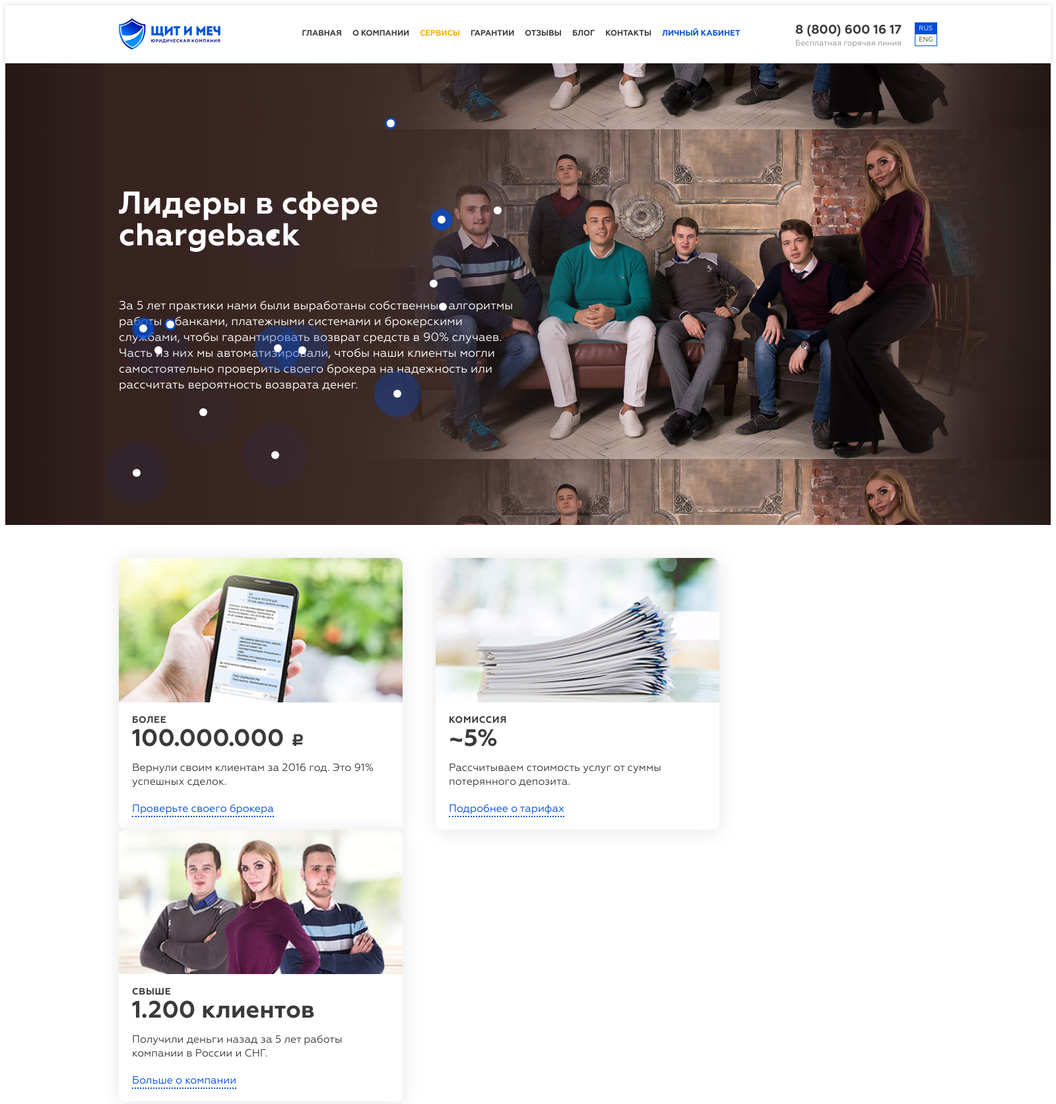
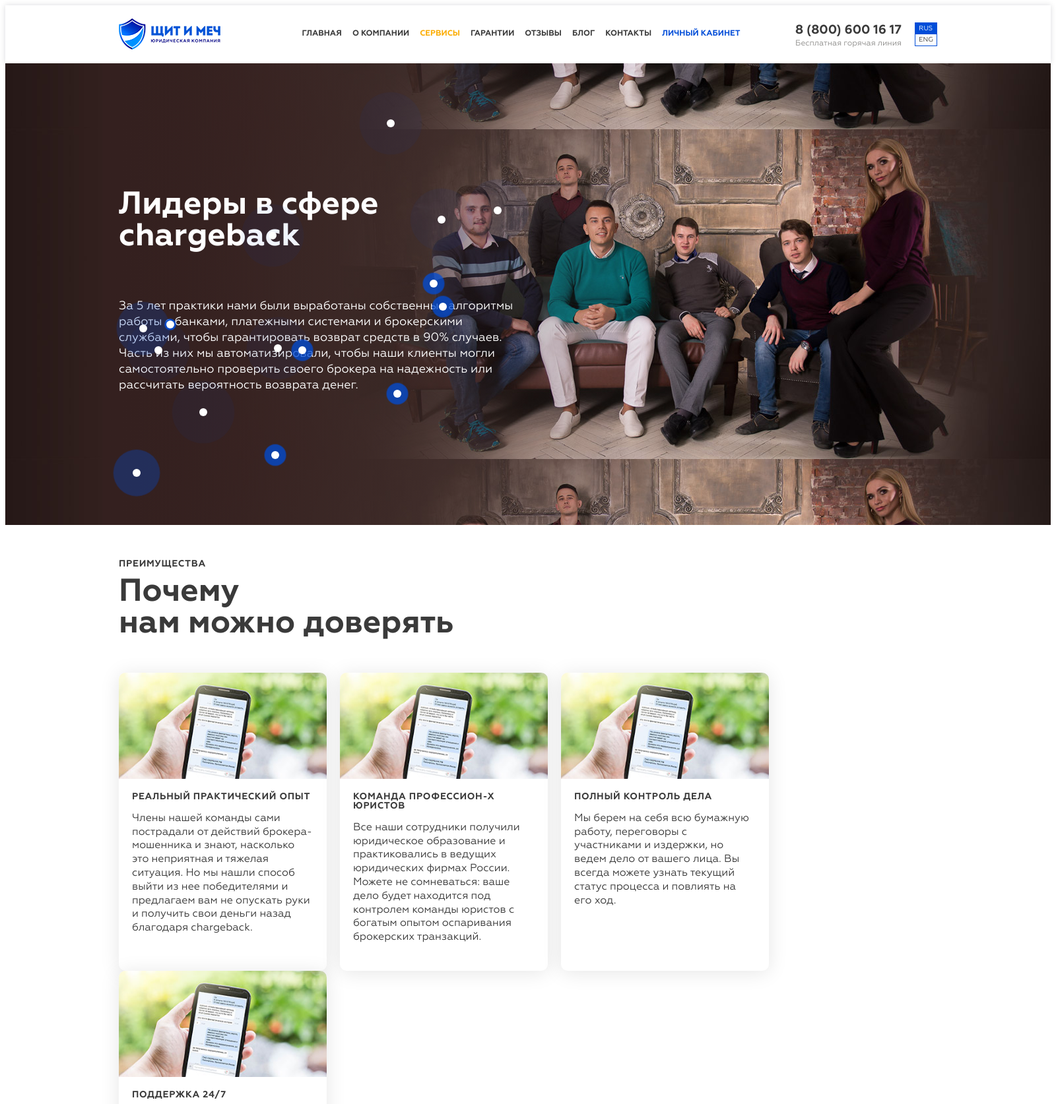
Before and after one commit to BulatSa/shield, a PHP site: page /about.php in a window 1600 px wide; the page is wider, and only the part inside the window is pictured. Shown: the top 1674 px of that part at 66% size. Run offline with PHP 8.4, Linux system fonts and the light colour scheme; style sheets or scripts are compiled from the project's sources; some libraries are stand-ins or nearby versions; some web fonts are replaced.

Commit message:
About part

```diff
--- a/about.php
+++ b/about.php
@@ -14,34 +14,44 @@
 
 <section class="s-panel-section">
 	<div class="container">
-		<div class="row-big">
-			<div class="grid-4 grid-12_s">
+		<div class="sec-title sec-title--bigmargin">
+			<div class="uptext">Преимущества</div>
+			<div class="h1">Почему<br>нам можно доверять</div>
+		</div>
+		<div class="row">
+			<div class="grid-3 grid-6_m grid-12_s">
 				<div class="panel">
 					<img src="/img/home/panel-1.jpg" alt="1" class="panel__img">
 					<div class="panel__content">
-						<div class="h2"><small>Более</small>100.000.000 <span class="rub-small">c</span></div>
-						<p class="panel__text">Вернули своим клиентам за 2016 год. Это 91% успешных сделок.</p>
-						<a href="#" class="link link--big">Проверьте своего брокера</a>
+						<div class="h2"><small>Реальный практический опыт</small></div>
+						<p class="panel__text">Члены нашей команды сами пострадали от действий брокера-мошенника и знают, насколько это неприятная и тяжелая ситуация. Но мы нашли способ выйти из нее победителями и предлагаем вам не опускать руки и получить свои деньги назад благодаря chargeback.</p>
 					</div>
 				</div>
 			</div>
-			<div class="grid-4 grid-12_s">
+			<div class="grid-3 grid-6_m grid-12_s">
 				<div class="panel">
-					<img src="/img/home/panel-2.jpg" alt="1" class="panel__img">
+					<img src="/img/home/panel-1.jpg" alt="1" class="panel__img">
 					<div class="panel__content">
-						<div class="h2"><small>Комиссия</small>~5%</div>
-						<p class="panel__text">Рассчитываем стоимость услуг от суммы потерянного депозита.</p>
-						<a href="#" class="link link--big">Подробнее о тарифах</a>
+						<div class="h2"><small>Команда профессион-х юристов</small></div>
+						<p class="panel__text">Все наши сотрудники получили юридическое образование и практиковались в ведущих юридических фирмах России. Можете не сомневаться: ваше дело будет находится под контролем команды юристов с богатым опытом оспаривания брокерских транзакций.</p>
 					</div>
 				</div>
 			</div>
-			<div class="grid-4 grid-12_s">
+			<div class="grid-3 grid-6_m grid-12_s">
 				<div class="panel">
-					<img src="/img/home/panel-3.jpg" alt="1" class="panel__img">
+					<img src="/img/home/panel-1.jpg" alt="1" class="panel__img">
 					<div class="panel__content">
-						<div class="h2"><small>Свыше</small>1.200 клиентов </div>
-						<p class="panel__text">Получили деньги назад за 5 лет работы компании в России и СНГ.</p>
-						<a href="#" class="link link--big">Больше о компании</a>
+						<div class="h2"><small>Полный контроль дела</small></div>
+						<p class="panel__text">Мы берем на себя всю бумажную работу, переговоры с участниками и издержки, но ведем дело от вашего лица. Вы всегда можете узнать текущий статус процесса и повлиять на его ход.</p>
+					</div>
+				</div>
+			</div>
+			<div class="grid-3 grid-6_m grid-12_s">
+				<div class="panel">
+					<img src="/img/home/panel-1.jpg" alt="1" class="panel__img">
+					<div class="panel__content">
+						<div class="h2"><small>Поддержка 24/7</small></div>
+						<p class="panel__text">Менеджеры и юристы нашей компании готовы ответить на любые вопросы, касающиеся особенностей и тонкостей процедуры chargeback. Вы можете позвонить или написать в любое время — и получить своевременный ответ в тот же день.</p>
 					</div>
 				</div>
 			</div>
--- a/sass/modules/_big-head.scss
+++ b/sass/modules/_big-head.scss
@@ -31,9 +31,9 @@
 	}
 	&--about {
 		.container {
-			background: linear-gradient(to right, #362320 0%, transparentize(#362320,1) 70%);
+			background: linear-gradient(to right, #34201f 0%, transparentize(#34201f,1) 70%);
 			@include res(m) {
-				background: transparentize(#362320,0.2);
+				background: transparentize(#34201f,0.2);
 			}
 		}
 	}
```
